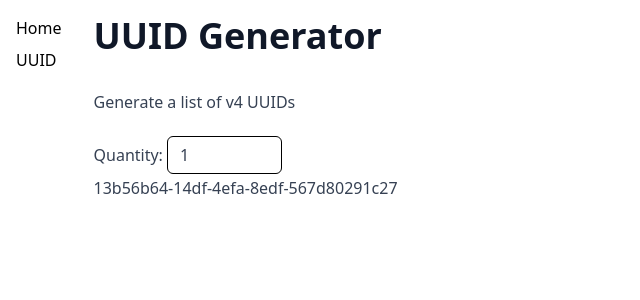
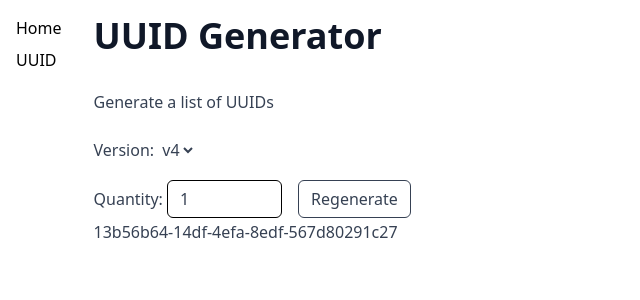
Before and after one commit to matthew-vance/toolbox, a SvelteKit app: page /uuid in a window 1280 px wide. Shown: the top 300 px of the page, without its empty margins (0-640 px from the left). Built offline with nearby package versions, Linux system fonts and the light colour scheme.

Commit message:
add uuid version select to generator

```diff
--- a/src/routes/uuid/+page.svelte
+++ b/src/routes/uuid/+page.svelte
@@ -1,15 +1,46 @@
 <script lang="ts">
-  import { v4 as uuidv4 } from "uuid";
+  import { v4, v7 } from "uuid";
   import { TextInput } from "$lib/components";
 
+  const uuidVersions = ["v4", "v7"] as const;
+  type UUIDVersion = (typeof uuidVersions)[number];
+  const generators = {
+    v4,
+    v7,
+  };
+
+  function generateUUIDs() {
+    return Array.from({ length: quantity }, () => generators[version]());
+  }
+
+  let version = $state<UUIDVersion>(uuidVersions[0]);
   let quantity = $state(1);
-  let uuids = $derived(Array.from({ length: quantity }, () => uuidv4()));
+  let uuids = $derived(generateUUIDs());
 </script>
 
 <main prose>
   <h1>UUID Generator</h1>
-  <p>Generate a list of v4 UUIDs</p>
-  <label>Quantity: <TextInput type="number" bind:value={quantity} min="1" max="100" /></label>
+  <p>Generate a list of UUIDs</p>
+  <div flex gap="4" items-end>
+    <div flex flex-col gap="4">
+      <label
+        >Version:
+        <select bind:value={version}>
+          {#each uuidVersions as ver}
+            <option value={ver}>{ver}</option>
+          {/each}
+        </select>
+      </label>
+      <label>Quantity: <TextInput type="number" bind:value={quantity} min="1" max="100" /></label>
+    </div>
+    <button
+      onclick={() => (uuids = generateUUIDs())}
+      border
+      p="y-1 x-3"
+      rounded-md
+      class="hover:bg-gray-100 hover:cursor-pointer">Regenerate</button
+    >
+  </div>
   {#each uuids as uuid}
     <p class="not-prose">{uuid}</p>
   {/each}
```
